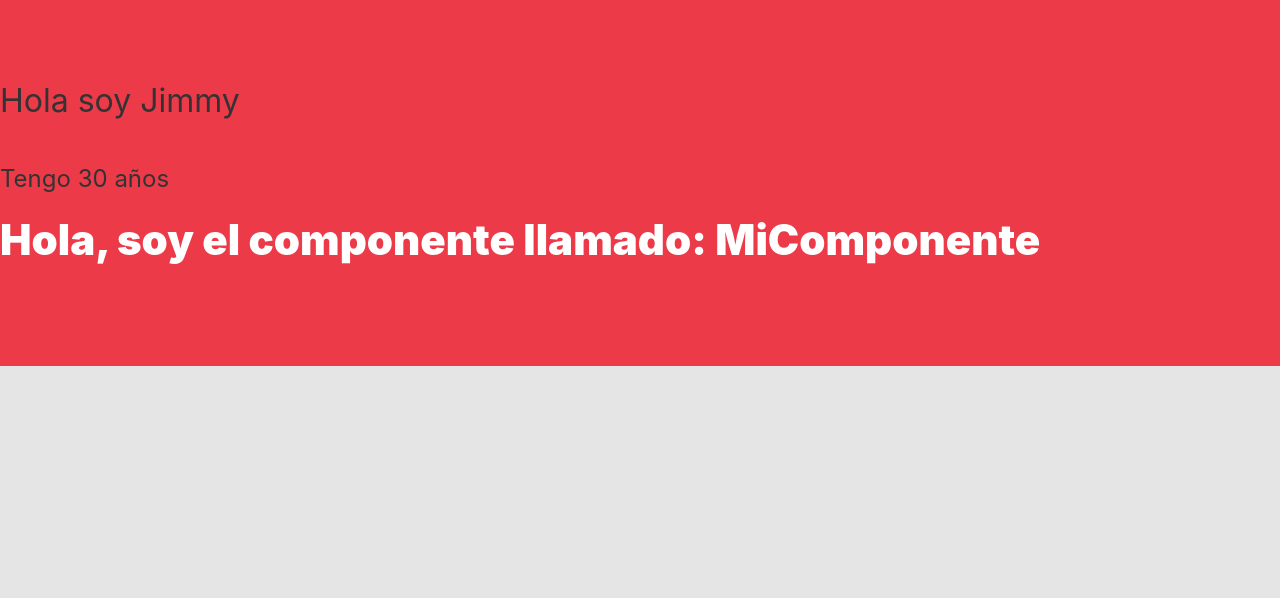
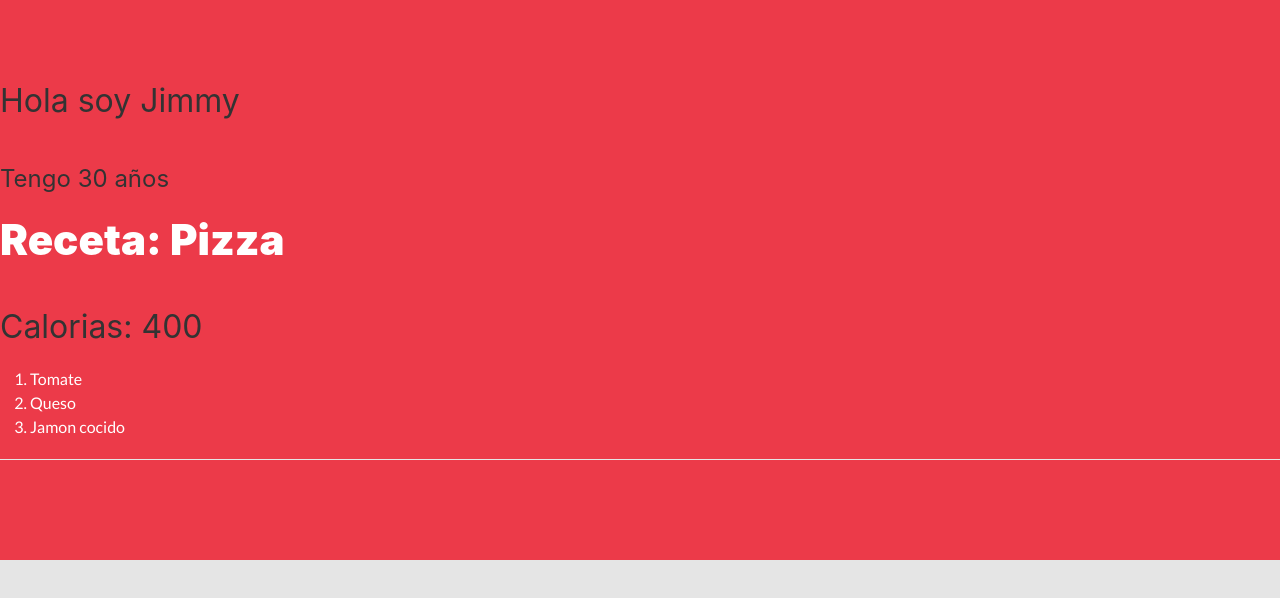
Before and after one commit to jimmy404/REACT-Introduction, a React (Create React App) app: page / in a window 1280 px wide. Shown: the top 598 px of the page. Built offline with nearby package versions, Linux system fonts and the light colour scheme.

Commit message:
Adding map & key

```diff
--- a/src/components/MiComponente.js
+++ b/src/components/MiComponente.js
@@ -2,8 +2,30 @@ import React, { Component } from 'react';
 
 class MiComponente extends Component{
     render(){
+        let receta = {
+            nombre: 'Pizza',
+            ingredientes: ['Tomate', 'Queso', 'Jamon cocido'],
+            calorias: 400
+        }
+
         return(
-            <h1>Hola, soy el componente llamado: MiComponente</h1>
+            <React.Fragment>
+            <h1>{'Receta: ' + receta.nombre}</h1>
+            <h2>{'Calorias: ' + receta.calorias}</h2>
+            <ol>
+            {
+                receta.ingredientes.map((ingrediente, i) => {
+                    console.log(ingrediente);
+                    return(
+                        <li key={i}>
+                            {ingrediente}
+                        </li>
+                    )
+                })
+            }
+            </ol>
+            <hr/>
+            </React.Fragment>
         );
     }
 }
```
